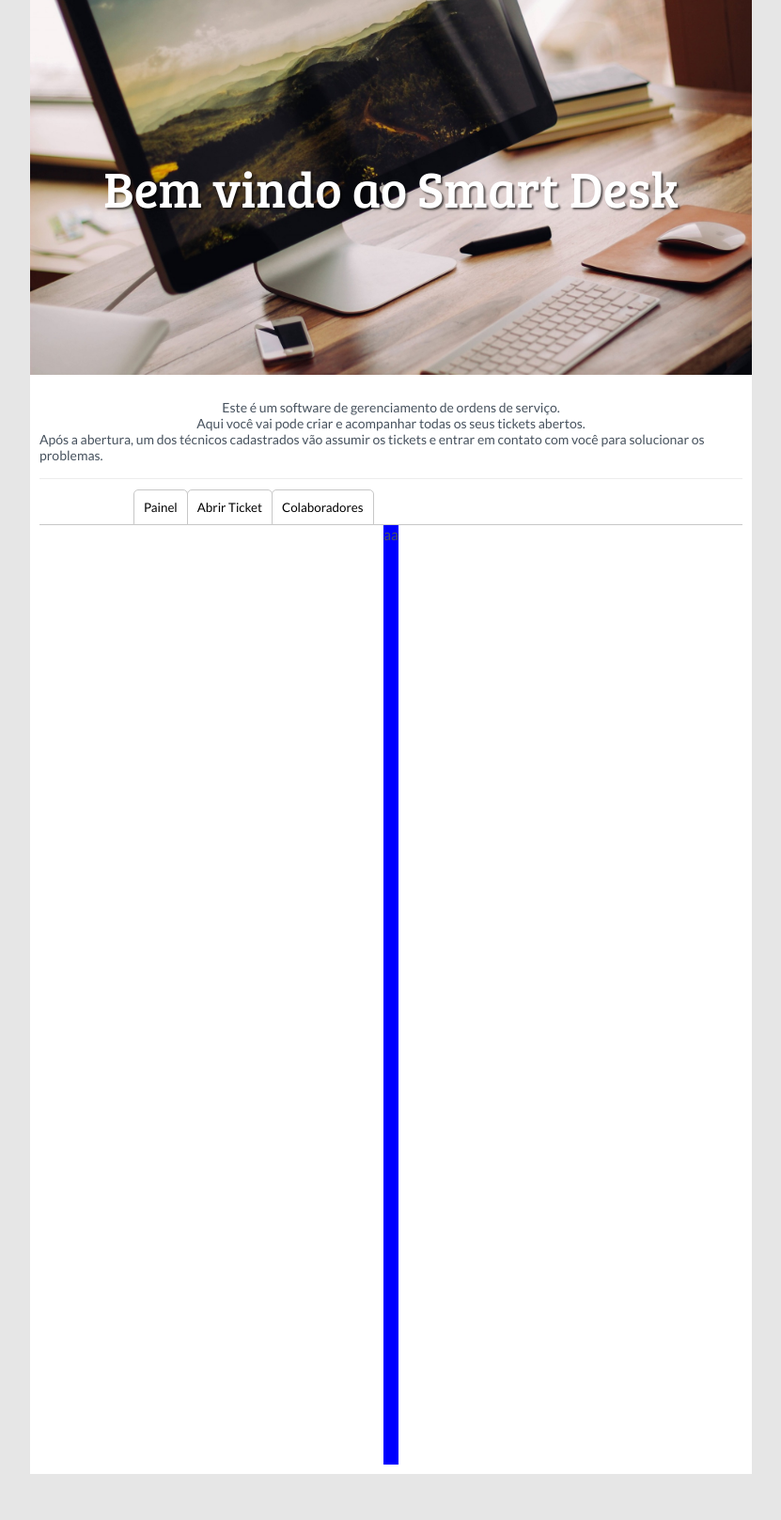
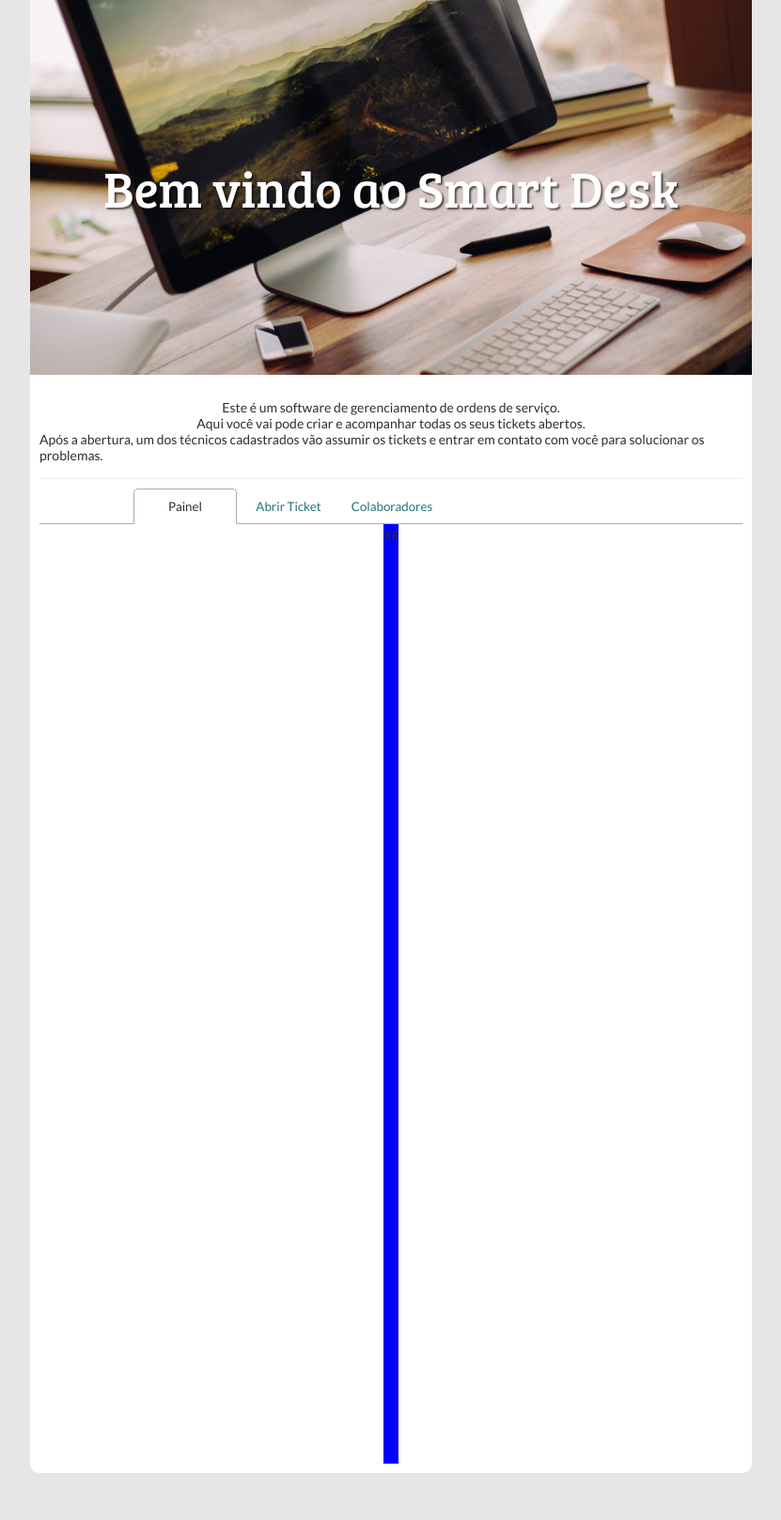
Before and after one commit to dcmunhoz/SmartDesk, a PHP site: page /views/user-panel.php in a window 1280 px wide. Shown: the part 81-1699 px from the top of the page at 94% size, without its empty margins (224-1055 px from the left). Run offline with PHP 8.4, Linux system fonts and the light colour scheme.

Commit message:
Alteração botões navegação usuário

```diff
--- a/public/rsc/css/style.css
+++ b/public/rsc/css/style.css
@@ -2,7 +2,8 @@
 
 :root{
 
-    --default-font-color: #47525E;
+    /* --default-font-color: #47525E; */
+    --default-font-color: #2a2f35;
     --default-sys-color: #235153;
 
 }
@@ -216,12 +217,15 @@ html, body{
 #user-container #page-container{
     display: flex;
     justify-content: center;
+    margin-bottom: 50px;
+
 }
 
 #user-container #page-container #content{
     background-color:#FFF;
     width: 60%;
     box-sizing: border-box;
+    border-radius: 0px 0px 10px 10px;
 }
 
 #user-container #page-container #content .background{
@@ -269,7 +273,8 @@ html, body{
     display: flex;
     width: 100%;
     padding: 0 100px;
-    border-bottom: 1px solid rgb(199, 199, 199);
+    border-bottom: 1px solid rgb(172, 172, 172);
+    /* box-shadow: inset 0px -5px 10px -10px rgba(0, 0, 0, 0.397); */
 }
 
 .nav ul{
@@ -277,6 +282,7 @@ html, body{
     display: flex;
     flex-direction: row;
     width: 100%;
+
 }
 
 .nav ul li{
@@ -284,20 +290,38 @@ html, body{
 }
 
 .nav ul .nav-button button{
-    background-color: #FFF;
+    background-color: rgb(255, 255, 255);
     position: relative;
-    top: 1px;
+    top: 0px;
+    width: 110px;
     border-left: 1px;
     border-right: 1px;
     border-top: 1px;
-    border-bottom: 1px;
-    border-color: rgb(199, 199, 199);
+    border-bottom: 0px rgb(199, 199, 199);
+    border-color: rgb(255, 255, 255);
     border-style: solid;
     padding: 10px;
     border-radius: 5px 5px 0 0;
     z-index: 1;
     margin-bottom: 0px;
-    margin-right: -1px;
+    margin-right: 0px;
+    transition: 300ms;
+    color:#207479;
+
+}
+
+.nav ul .nav-button button:hover{
+    border: 1px solid rgb(224, 224, 224);
+    border-bottom: 0px;
+    background-color: rgb(247, 247, 247);
+    color:#1b5155;
+}
+
+.nav-button.active button{
+    color: var(--default-font-color) !important;
+    border: 1px solid rgb(172, 172, 172) !important;
+    border-bottom: 1px solid #FFF !important;
+    margin-bottom: -1px !important;
 }
 
 .panel{
--- a/views/user-panel.php
+++ b/views/user-panel.php
@@ -50,7 +50,7 @@
                             <div class="system-options">
                                 <nav class="nav nav-track">
                                     <ul>
-                                        <li class="nav-button">
+                                        <li class="nav-button active">
                                             <button>Painel</button>
                                         </li>
                                         <li class="nav-button">
```
